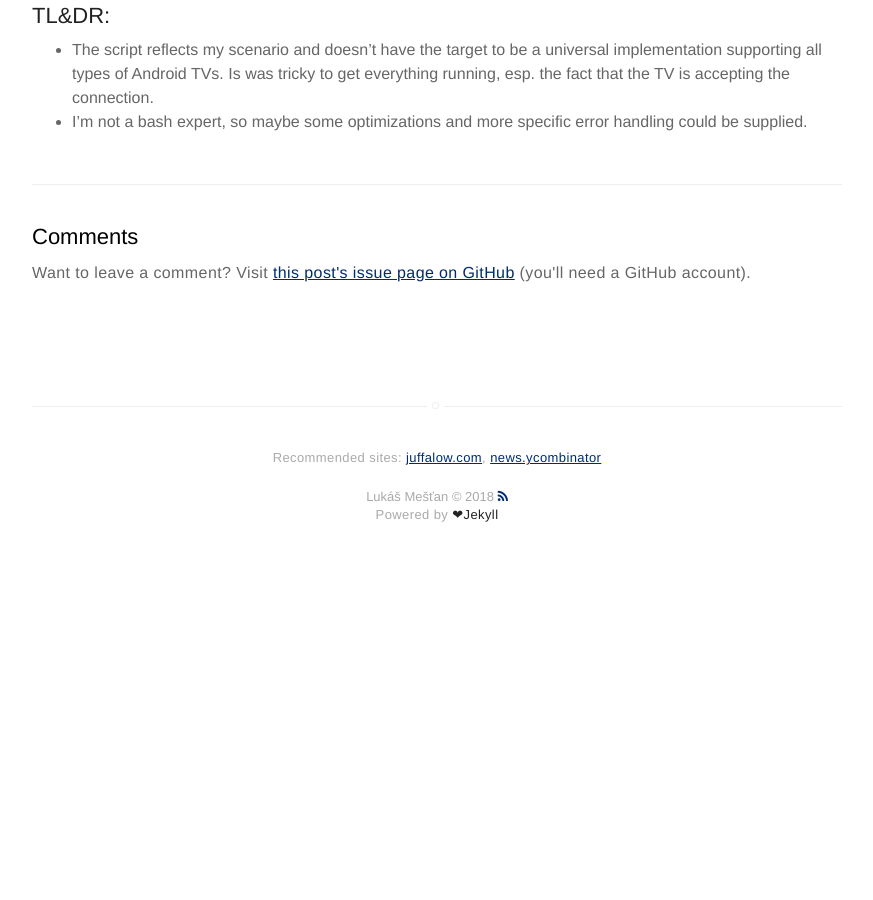
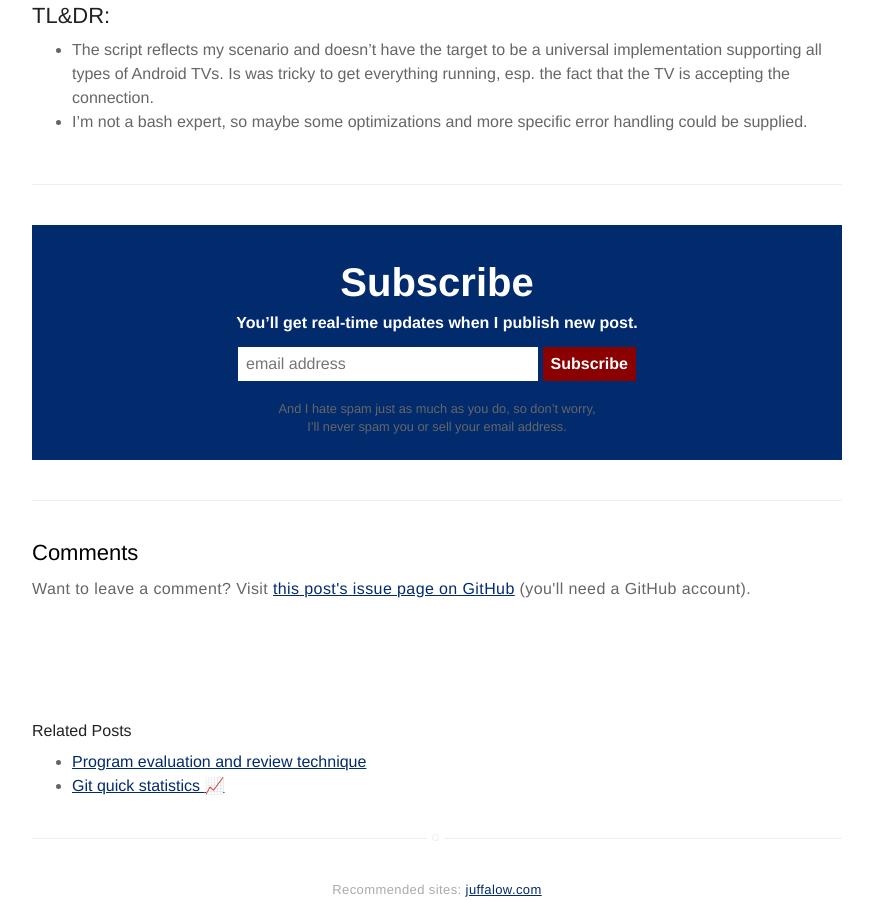
Before and after one commit to arzzen/lukasmestan.com, a Jekyll site: the page built from _posts/2018-10-20-how-to-controll-philips-tv-via-command-line.markdown, in a window 1280 px wide and 900 px high, scrolled down 3728 px. Shown: the whole window, without its empty margins (203-1076 px from the left). Built offline with Jekyll 4.4.1, drawn with Linux system fonts in a browser that asks for light colours; nearby versions of some CDN libraries; emoji names are drawn with the system emoji font; before the commit the page ends 4314 px from its top, so only the background shows below that.

Commit message:
add subscribe footer

```diff
--- a/_includes/footer.html
+++ b/_includes/footer.html
@@ -2,8 +2,7 @@
 
     <p class="extra">
         Recommended sites:
-        <a href="https://juffalow.com/">juffalow.com</a>,
-        <a href="https://news.ycombinator.com/news">news.ycombinator</a>
+        <a href="https://juffalow.com/">juffalow.com</a>
     </p>
 
     {{ site.name }} © {{ site.time | date: '%Y' }}
--- a/_includes/post_comments.html
+++ b/_includes/post_comments.html
@@ -1,5 +1,25 @@
 <div class="clearfix"></div>
-<hr />
+<hr>
+
+<div id="mc_embed_signup" style="background-color: #022b6d; padding: 25px; text-align: center;">
+    <form action="https://lukasmestan.us7.list-manage.com/subscribe/post?u=ca81ebfdf01d1e57063506b3c&amp;id=961f9923c7" method="post" id="mc-embedded-subscribe-form" name="mc-embedded-subscribe-form" class="validate" target="_blank" novalidate="">
+        <div id="mc_embed_signup_scroll">
+            <h4 style="color: white;font-size: 2.5em;font-weight: bold;">Subscribe</h4>
+            <label for="mce-EMAIL" style="color: white; padding-bottom: 10px;"> You’ll get real-time updates when I publish new post.</label>
+            <br>
+            <input value="" name="EMAIL" class="email" id="mce-EMAIL" placeholder="email address" required="" style="width: 300px;border: 0 none;padding: 8px;color: black;" type="email">
+            <input value="Subscribe" name="subscribe" id="mc-embedded-subscribe" class="button" style="background-color: darkred;border: 1px solid darkred;padding: 7px;color: white;font-weight: bold;" type="submit">
+            <br>
+            <br>
+            <small> And I hate spam just as much as you do, so don’t worry, <br>I’ll never spam you or sell your email address. </small>
+            <div style="position: absolute; left: -5000px;" aria-hidden="true">
+                <input name="b_ca81ebfdf01d1e57063506b3c_961f9923c7" tabindex="-1" value="" type="text">
+            </div>
+        </div>
+    </form>
+</div>
+
+<hr>
 
 <section>
     <h2 class="post-title"><strong>Comments</strong></h2>
--- a/_posts/2017-06-21-git-quick-stats.markdown
+++ b/_posts/2017-06-21-git-quick-stats.markdown
@@ -6,10 +6,11 @@ tag: [git, bash, statistics]
 image: https://arzzen.github.io/git-quick-stats/bg.png
 headerImage: false
 projects: true
-hidden: true # don't count this post in blog pagination
+star: false
 description: "Git quick statistics is a simple and efficient way to access various statistics in git repository"
 category: project
 author: arzzen
+commentIssueId: 21
 externalLink: false
 ---
 
--- a/_posts/2017-06-21-program-evaluation-and-review-technique.markdown
+++ b/_posts/2017-06-21-program-evaluation-and-review-technique.markdown
@@ -6,10 +6,11 @@ tag: [bash, pert, review, evaluation, statistics]
 image: https://arzzen.github.io/git-quick-stats/bg.png
 headerImage: false
 projects: true
-hidden: true # don't count this post in blog pagination
+star: false
 description: "A simple utility to estimate tasks using PERT (Program evaluation and review technique)"
 category: project
 author: arzzen
+commentIssueId: 22
 externalLink: false
 ---
 
--- a/_posts/2018-10-20-how-to-controll-philips-tv-via-command-line.markdown
+++ b/_posts/2018-10-20-how-to-controll-philips-tv-via-command-line.markdown
@@ -4,7 +4,7 @@ layout: post
 date: 2018-10-20 10:00
 image: /assets/images/bash-philips-tv.jpg
 headerImage: false
-tag: [philips, tv, remote, api]
+tag: [philips, tv, remote, bash, api]
 star: false
 category: project
 projects: true
```
